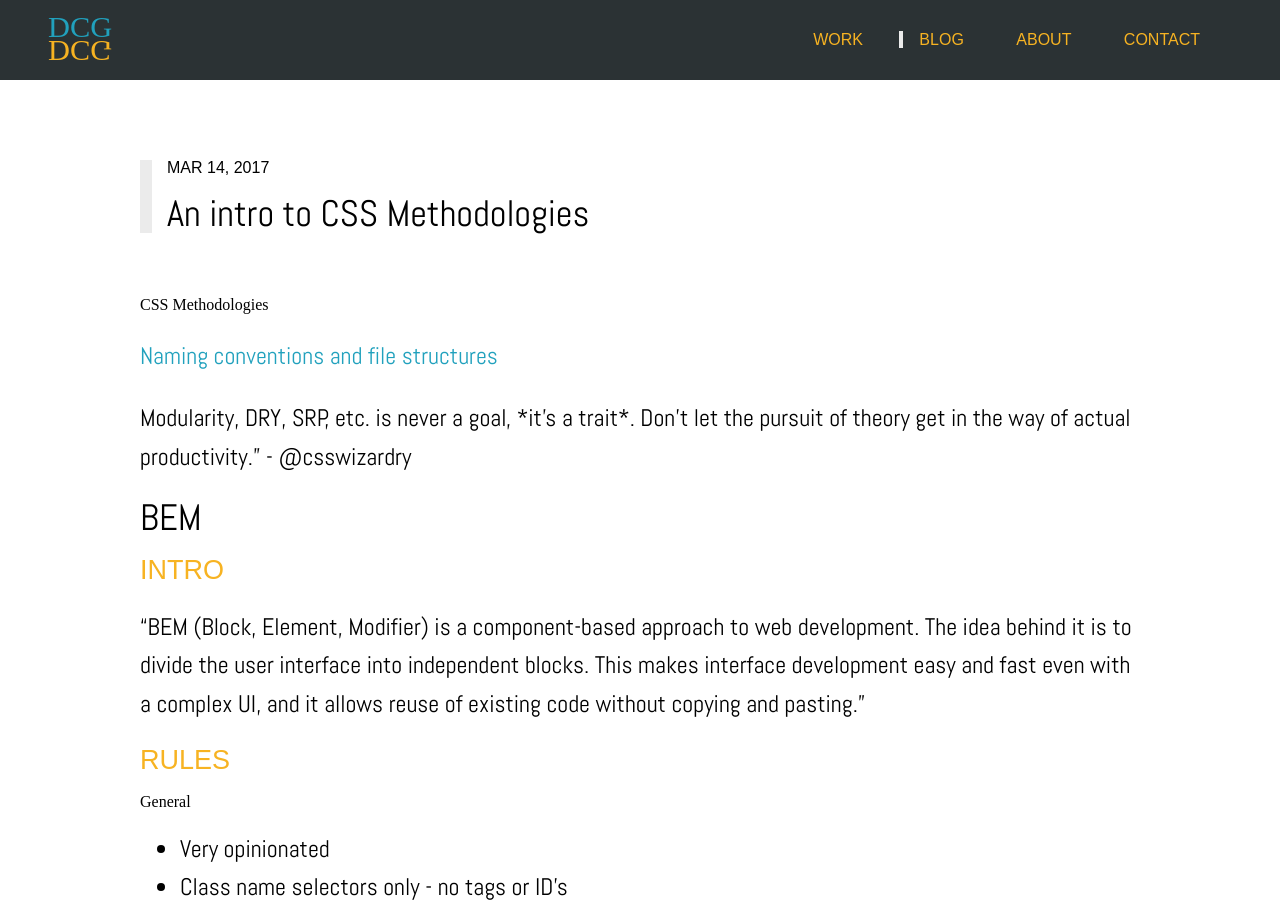
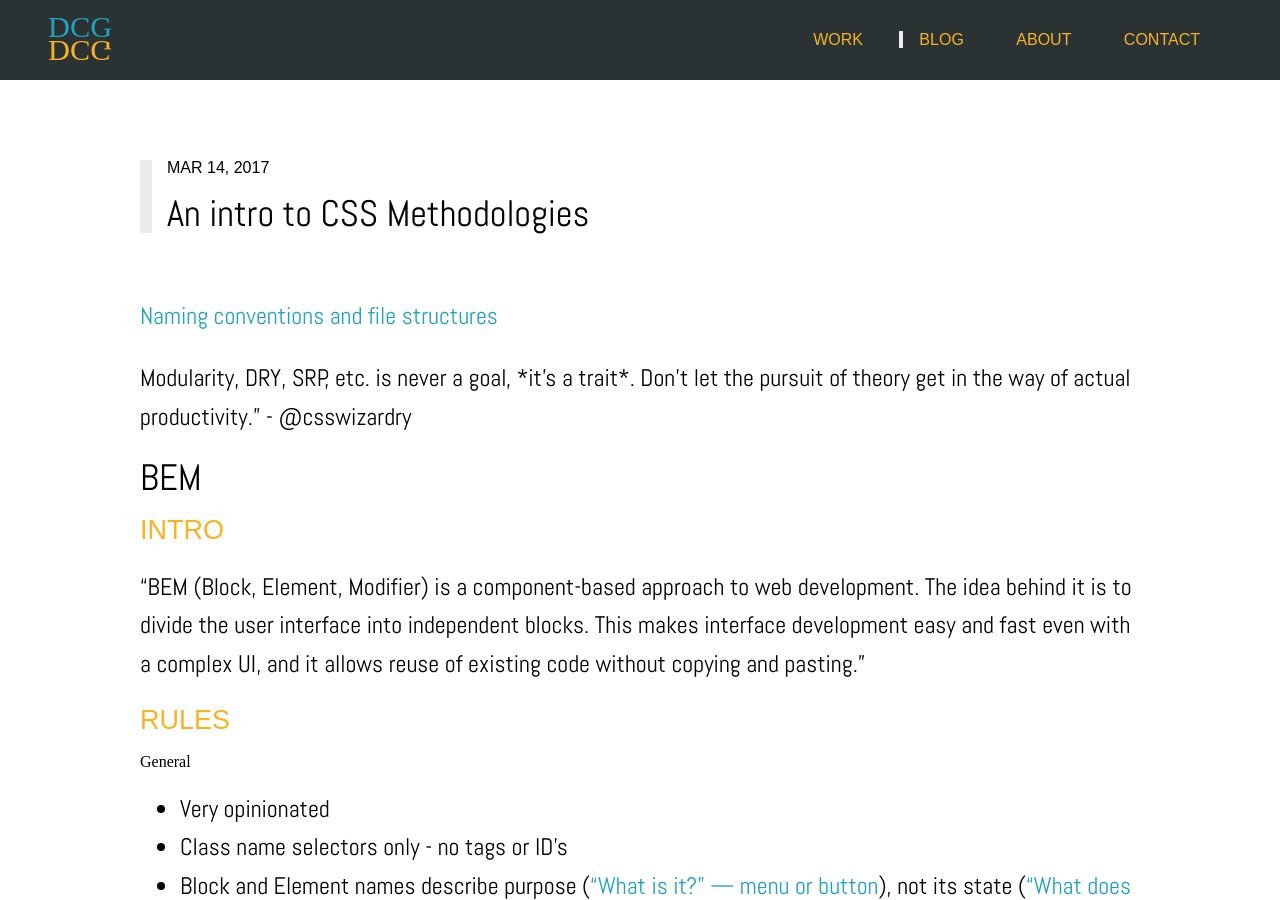
Before and after one commit to hidanielle/hidanielle.github.io, a Jekyll site: the page built from _posts/blog/2017-03-14-css-methodologies.markdown, in a window 1280 px wide and 900 px high. Built offline with Jekyll 4.4.1, drawn with Linux system fonts in a browser that asks for light colours; nearby versions of some CDN libraries; some web fonts are replaced.

Commit message:
Update 2017-03-14-css-methodologies.markdown

```diff
--- a/_posts/blog/2017-03-14-css-methodologies.markdown
+++ b/_posts/blog/2017-03-14-css-methodologies.markdown
@@ -5,8 +5,6 @@ date:   2017-03-14 12:48:54 -0500
 categories:
 - blog
 ---
-
-# CSS Methodologies
 
 _Naming conventions and file structures_
 
```
